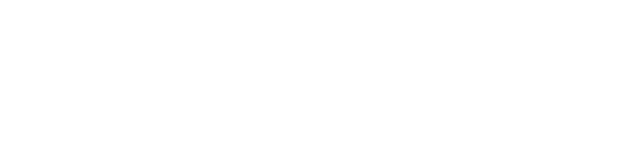
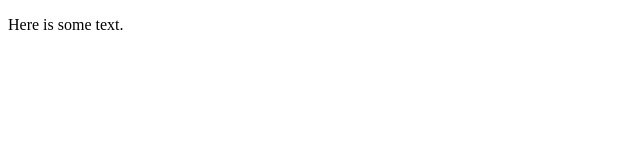
Before and after one commit to rdspubl/ColdFusion, a plain HTML site: page NextPage.html in a window 1280 px wide. Shown: the whole page, without its empty margins (0-640 px from the left). Drawn offline with Linux system fonts and the light colour scheme.

Commit message:
added tag

```diff
--- a/NextPage.html
+++ b/NextPage.html
@@ -7,6 +7,6 @@
     <title>Document</title>
 </head>
 <body>
-
+    <p>Here is some text.</p>
 </body>
 </html>
```
